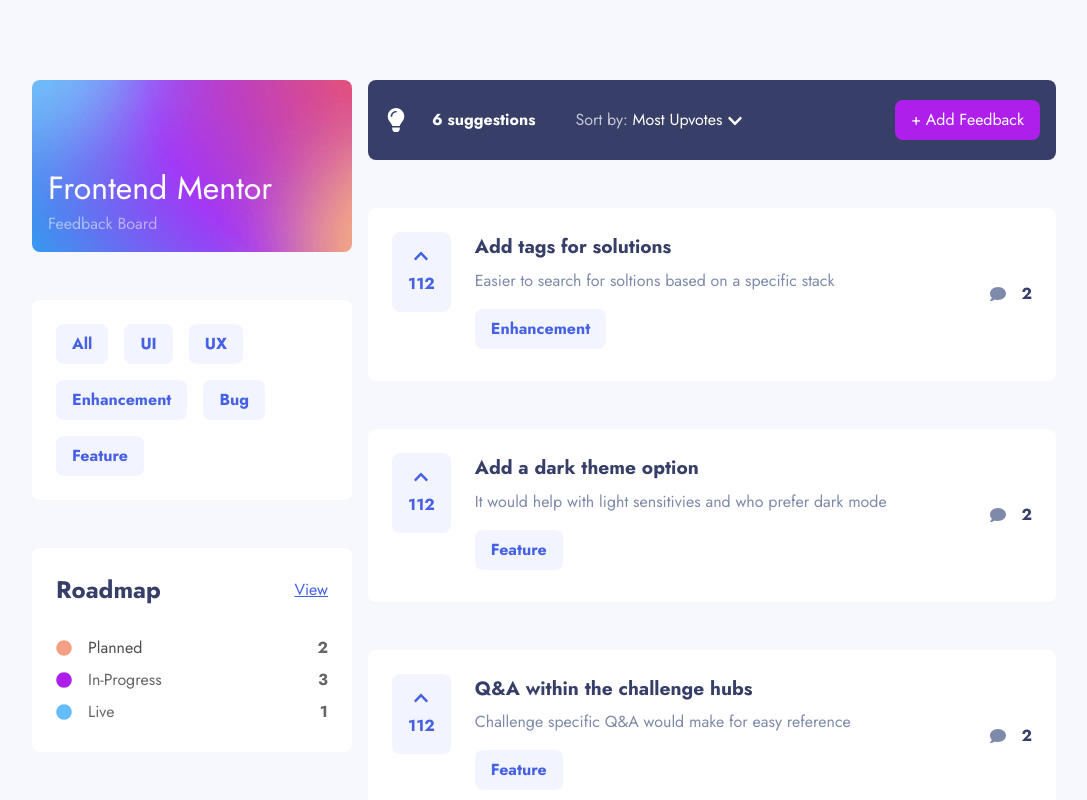
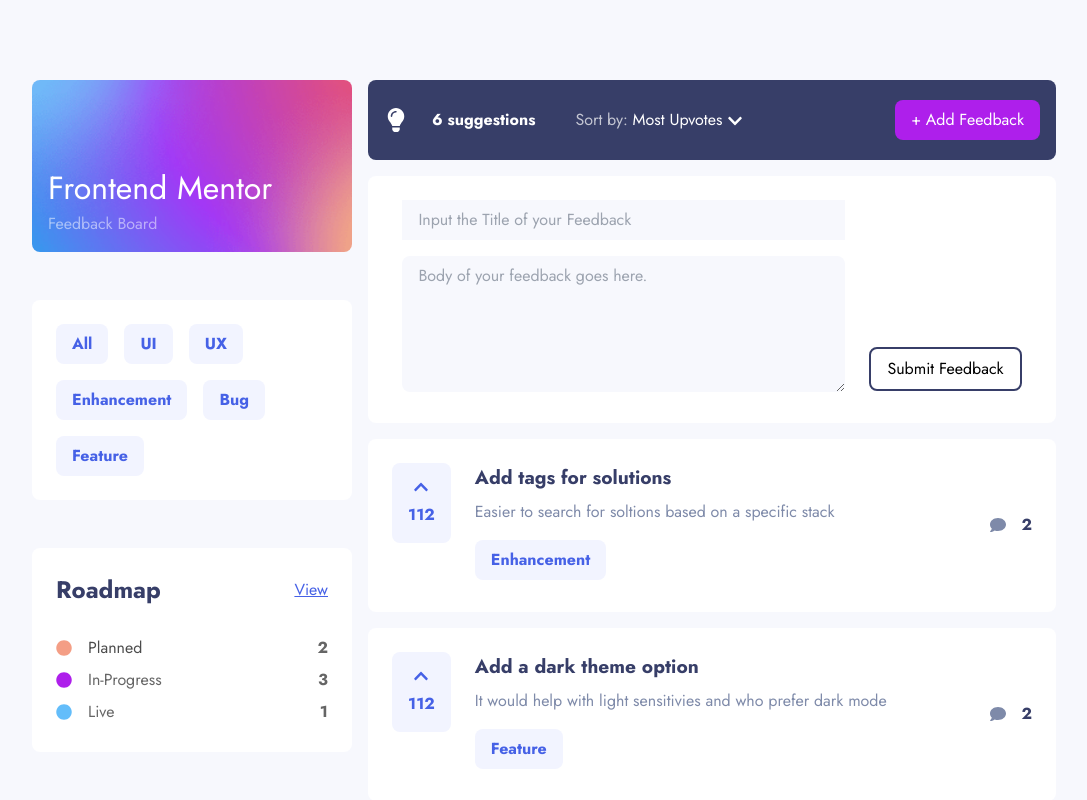
Before and after one commit to Catalyst497/product-feedback-app, a Next.js app: page / in a window 1280 px wide. Both pictures are taken after a click on the button "+ Add Feedback". Shown: the top 800 px of the page, without its empty margins (96-1183 px from the left). Built offline with nearby package versions, Linux system fonts and the light colour scheme.

Commit message:
Style Feedback form.

```diff
--- a/package.json
+++ b/package.json
@@ -9,10 +9,12 @@
     "lint": "next lint"
   },
   "dependencies": {
+    "@reduxjs/toolkit": "^2.0.1",
     "next": "14.0.4",
     "react": "^18",
     "react-dom": "^18",
-    "react-icons": "^5.0.1"
+    "react-icons": "^5.0.1",
+    "react-redux": "^9.1.0"
   },
   "devDependencies": {
     "autoprefixer": "^10.0.1",
--- a/src/app/components/Feedback.jsx
+++ b/src/app/components/Feedback.jsx
@@ -4,7 +4,7 @@ import { FaChevronUp, FaComment } from "react-icons/fa";
 function Feedback({title, main, tag}) {
 
   return (
-    <div className="feedback">
+    <div className="feedback" >
       <div className="flex justify-between gap-6">
         <div className="upvote-count">
           <div className="flex flex-col items-center text-lightblue bg-faintblue p-4 rounded-lg gap-2 font-bold">
--- a/src/app/components/Home/Feedbacks.jsx
+++ b/src/app/components/Home/Feedbacks.jsx
@@ -1,7 +1,9 @@
 import React from "react";
 import Feedback from "../Feedback";
+import { useSelector } from "react-redux";
 
 function Feedbacks() {
+  const { feedbackFormOpen } = useSelector((st) => st.app);
   const FeedbacksArr = [
     {
       title: "Add tags for solutions",
@@ -21,9 +23,29 @@ function Feedbacks() {
   ];
   return (
     <>
-      {FeedbacksArr.map((feedback) => {
+      {feedbackFormOpen ? (
+        <div className="feedback-form-container bg-white flex justify-center py-6 mt-4 rounded-lg">
+          <form action="" className="feedback-form flex gap-6 *:border-green-500 w-[90%]">
+            <div className="flex-1">
+              <input
+                type="text"
+                placeholder="Input the Title of your Feedback"
+                className="block bg-lightgray px-4 py-2 w-full"
+              />
+              <textarea name="" id="" cols="30" rows="5" className="bg-lightgray mt-4 rounded-lg w-full px-4 py-2" placeholder="Body of your feedback goes here."></textarea>
+            </div>
+            <div className="flex">
+              <button type="submit" className="button-hollow-black self-end mb-2">Submit Feedback</button>
+            </div>
+          </form>
+        </div>
+      ) : (
+        <></>
+      )}
+
+      {FeedbacksArr.map((feedback, i) => {
         const { title, main, tag } = feedback;
-        return <Feedback title={title} main={main} tag={tag} />;
+        return <Feedback title={title} main={main} tag={tag} key={i} />;
       })}
     </>
   );
--- a/src/app/components/Home/TopActionsBlck.jsx
+++ b/src/app/components/Home/TopActionsBlck.jsx
@@ -1,10 +1,18 @@
 "use client";
-import React from "react";
+import React, { useEffect, useState } from "react";
 import { FaLightbulb, FaChevronDown } from "react-icons/fa";
 import useScreenSize from "../useScreenSize";
+import { useDispatch, useSelector } from "react-redux";
+import { setFeedbackFormOpen } from "@/app/slices/AppSlice";
 
 function TopActionsBlck() {
+  const dispatch = useDispatch();
+  const { feedbackFormOpen } = useSelector((state) => state.app);
   const { isMobile, isTablet, isDesktop } = useScreenSize();
+  const addFeedback = () => {
+    dispatch(setFeedbackFormOpen());
+  };
+
   return (
     <nav className="flex gap-10 items-center px-4 py-2 md:py-5 justify-between bg-darkblue text-white md:rounded-lg">
       {!isMobile && (
@@ -19,7 +27,12 @@ function TopActionsBlck() {
         <span className="opacity-70">Sort by: </span>Most Upvotes{" "}
         <FaChevronDown className="inline-block" />
       </div>
-      <button className="bg-purple px-4 py-2 rounded-lg">+ Add Feedback</button>
+      <button
+        className="bg-purple px-4 py-2 rounded-lg"
+        onClick={() => addFeedback()}
+      >
+        + Add Feedback
+      </button>
     </nav>
   );
 }
--- a/src/app/components/useScreenSize.jsx
+++ b/src/app/components/useScreenSize.jsx
@@ -1,7 +1,7 @@
 import React, { useState, useEffect } from "react";
 
 function useScreenSize() {
-  const [screenSize, setScreenSize] = useState(0);
+  const [screenSize, setScreenSize] = useState(null);
   const breakpoints = {
     isMobile: screenSize < 767,
     isTablet: screenSize > 767 && screenSize < 991,
--- a/src/app/globals.css
+++ b/src/app/globals.css
@@ -15,7 +15,7 @@ body {
   @apply bg-white rounded-lg p-6 mt-[3rem];
 }
 .feedback {
-  @apply bg-white rounded-lg p-6 mt-[3rem];
+  @apply bg-white rounded-lg p-6 mt-4;
 }
 p {
   @apply text-darkgray;
@@ -24,3 +24,12 @@ p {
   background: linear-gradient(125deg, #4C9FF0, #AC3BE5, #CA49AE, #E98987);
   @apply px-4 py-2 text-white;
 }
+.button-hollow-black {
+  border: 2px solid #373e68;
+  border-radius:.5rem;
+  padding-inline: 1rem;
+  padding-block: .5rem
+}
+.button-hollow-black:hover {
+  @apply bg-darkblue text-white ;
+}
--- /dev/null
+++ b/src/app/slices/AppSlice.jsx
@@ -0,0 +1,17 @@
+"use client";
+import { createSlice } from "@reduxjs/toolkit";
+
+const appSlice = createSlice({
+  name: "app",
+  initialState: {
+    feedbackFormOpen: false,
+  },
+  reducers: {
+    setFeedbackFormOpen(state, { payload }) {
+      state.feedbackFormOpen = !state.feedbackFormOpen;
+    },
+  },
+});
+
+export default appSlice.reducer;
+export const { setFeedbackFormOpen } = appSlice.actions;
--- /dev/null
+++ b/src/app/slices/UserSlice.jsx
@@ -0,0 +1,14 @@
+import {createSlice} from "@reduxjs/toolkit";
+
+const userSlice = createSlice({
+  name: 'user',
+  initialState: {
+
+  },
+  reducers: {
+
+  }
+})
+
+export default userSlice.reducer;
+export const {theme, font} = userSlice.actions
--- /dev/null
+++ b/src/store/store.js
@@ -0,0 +1,12 @@
+import {configureStore} from "@reduxjs/toolkit";
+import appReducer from '@/app/slices/AppSlice'
+import userReducer from '@/app/slices/UserSlice'
+
+const store = configureStore({
+  reducer : {
+    user : userReducer,
+    app : appReducer,
+  }
+})
+
+export default store;
--- a/tailwind.config.js
+++ b/tailwind.config.js
@@ -13,6 +13,7 @@ module.exports = {
         'purple': '#ae1feb',
         'faintblue': '#f2f4ff',
         'darkgray': '#7e8aa9',
+        'lightgray': '#f7f8fd'
       },
       backgroundImage: {
         'gradient-radial': 'radial-gradient(var(--tw-gradient-stops))',
```
Also changed, not shown: src/app/layout.js (+11 -10 lines), src/app/page.js (+7 -1 lines).
